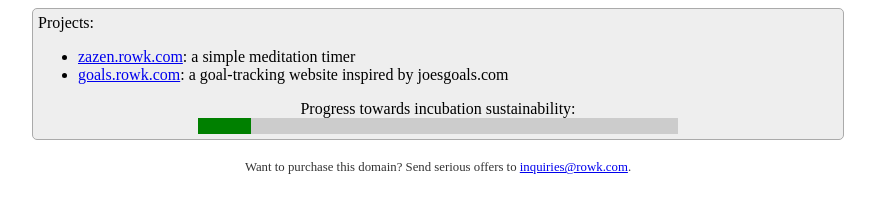
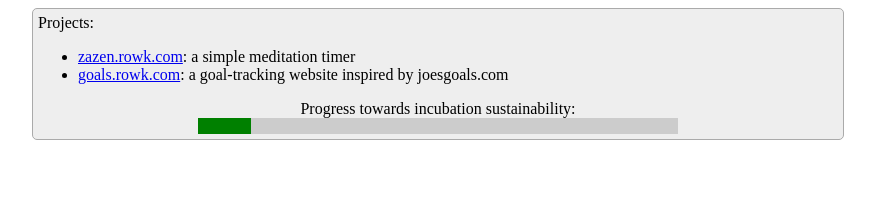
Before and after one commit to mrooney/www.rowk.com, a plain HTML site: page index.html in a window 1280 px wide. Shown: the whole page, without its empty margins (202-1077 px from the left). Drawn offline with Linux system fonts and the light colour scheme.

Commit message:
remove unclassy footer, that hasn't generated anything useful

```diff
--- a/index.html
+++ b/index.html
@@ -19,12 +19,6 @@
             border: 1px solid #aaa;
             border-radius: 5px;
         }
-        footer {
-            color: #333;
-            font-size: .8em;
-            text-align: center;
-            margin-top: 20px;
-        }
     </style>
 </head>
 <body>
@@ -44,9 +38,5 @@
             </div>
         </div>
     </div>
-
-    <footer>
-        Want to purchase this domain? Send serious offers to <a href="mailto:inquiries@rowk.com">inquiries@rowk.com</a>.
-    </footer>
 </body>
 </html>
```
